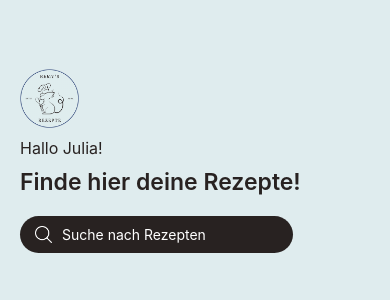
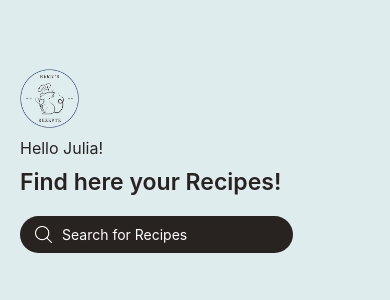
Before and after one commit to thisisjuliiia1/MOB, a React Native app in the folder Remys/: screen / in a window 390 px wide. Shown: the top 300 px of the page. Built offline with nearby package versions, Linux system fonts and the light colour scheme; no server answers.

Commit message:
Kategorien und Sprache angepasst

```diff
--- a/Remys/src/components/categories.js
+++ b/Remys/src/components/categories.js
@@ -1,7 +1,7 @@
 import React from 'react';
 import { View, ScrollView, Text, Pressable, Image } from 'react-native';
 import { widthPercentageToDP as wp } from 'react-native-responsive-screen';
-import Animated, {FadeInDown} from 'react-native-reanimated';
+import Animated, { FadeInDown } from 'react-native-reanimated';
 
 export default function Categories({ activeCategory, setActiveCategory, categories }) {
     return (
@@ -14,7 +14,8 @@ export default function Categories({ activeCategory, setActiveCategory, categori
             >
                 {categories.map((category, index) => {
                     const isActive = activeCategory === category.strCategory;
-                    const activeBackgroundColor = isActive ? '#394e7d' : '#282221';
+                    const backgroundColor = '#282221'; // Dark background color for all categories
+                    const size = isActive ? wp('22%') : wp('20%'); // Adjust size for active category
 
                     return (
                         <View key={index} style={{ marginRight: 20 }}>
@@ -22,10 +23,10 @@ export default function Categories({ activeCategory, setActiveCategory, categori
                                 onPress={() => setActiveCategory(category.strCategory)}
                                 style={({ pressed }) => [
                                     { opacity: pressed ? 0.6 : 1, borderRadius: 999 },
-                                    { backgroundColor: activeBackgroundColor }
+                                    { backgroundColor }
                                 ]}
                             >
-                                <View style={{ width: wp('20%'), height: wp('20%'), borderRadius: 999, overflow: 'hidden', alignItems: 'center', justifyContent: 'center' }}>
+                                <View style={{ width: size, height: size, borderRadius: 999, overflow: 'hidden', alignItems: 'center', justifyContent: 'center' }}>
                                     <Image
                                         source={{ uri: category.strCategoryThumb }}
                                         style={{ width: '100%', height: '100%', borderRadius: 999 }}
@@ -33,7 +34,7 @@ export default function Categories({ activeCategory, setActiveCategory, categori
                                     />
                                 </View>
                             </Pressable>
-                            <Text style={{ marginTop: 5, textAlign: 'center', color: isActive ? '#394e7d' : '#282221', fontWeight: '600' }}>{category.strCategory}</Text>
+                            <Text style={{ marginTop: 5, textAlign: 'center', color: isActive ? '#282221' : '#282221', fontWeight: '600' }}>{category.strCategory}</Text>
                         </View>
                     );
                 })}
--- a/Remys/src/screens/HomeScreen.js
+++ b/Remys/src/screens/HomeScreen.js
@@ -35,15 +35,15 @@ export default function HomeScreen() {
 
                 {/* Begrüßungstexte */}
                 <View style={{ marginLeft: 20, marginTop: 10 }}>
-                    <Text style={{ fontWeight: '400', color: '#282221', fontSize: wp('4%'), marginBottom: 10 }}>Hallo Julia!</Text>
-                    <Text style={{ fontWeight: '600', color: '#282221', fontSize: wp('6%') }}>Finde hier deine Rezepte!</Text>
+                    <Text style={{ fontWeight: '400', color: '#282221', fontSize: wp('4%'), marginBottom: 10 }}>Hello Julia!</Text>
+                    <Text style={{ fontWeight: '600', color: '#282221', fontSize: wp('6%') }}>Find here your Recipes!</Text>
                 </View>
 
                 {/* Searchbar */}
                 <View style={{ marginHorizontal: 20, marginTop: 20, flexDirection: 'row', alignItems: 'center', backgroundColor: '#282221', paddingVertical: 10, paddingHorizontal: 15, borderRadius: 9999, width: '70%' }}>
                     <Image source={require('../../assets/icons/Lupe.png')} style={{ height: hp(2), width: hp(2), marginRight: 10 }} />
                     <TextInput
-                        placeholder="Suche nach Rezepten"
+                        placeholder="Search for Recipes"
                         placeholderTextColor="#fff"
                         style={{ color: '#ffffff', flex: 1 }}
                     />
```
